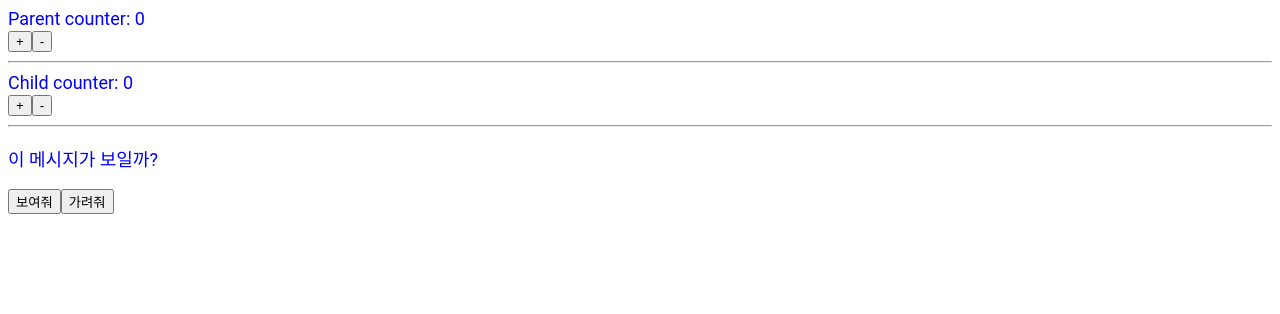
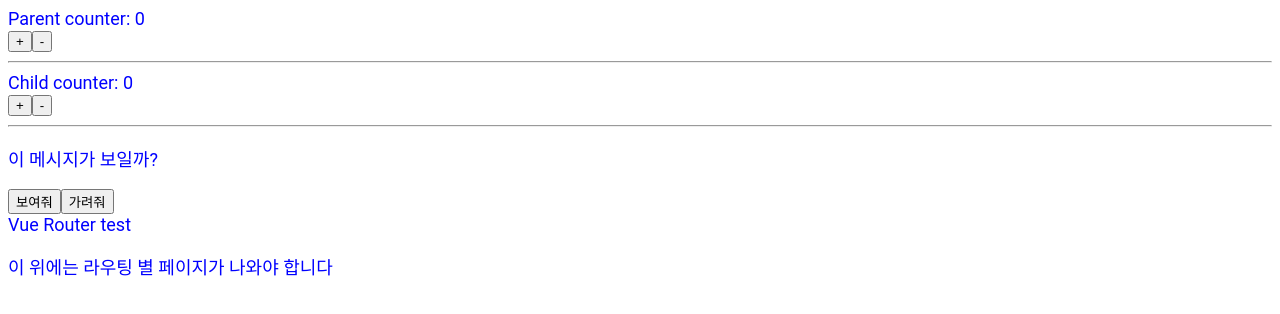
Before and after one commit to cadenzah/vue-practice, a Vue app: page / in a window 1280 px wide. Shown: the top 314 px of the page. Built offline with nearby package versions, Linux system fonts and the light colour scheme.

Commit message:
added vue-router practice codes

```diff
--- a/config/webpack.config.dev.js
+++ b/config/webpack.config.dev.js
@@ -41,7 +41,7 @@ module.exports = (env) => {
       contentBase: buildPath,
       compress: true,
       port: 3000,
-      // historyApiFallback: true,
+      historyApiFallback: true,
 
     },
     plugins: [
--- a/package.json
+++ b/package.json
@@ -28,13 +28,13 @@
     "html-webpack-plugin": "^4.5.0",
     "vue": "^2.6.12",
     "vue-loader": "^15.9.5",
+    "vue-router": "^3.4.9",
     "vue-style-loader": "^4.1.2",
     "vue-template-compiler": "^2.6.12",
+    "vuex": "^3.5.1",
     "webpack": "^5.4.0",
     "webpack-cli": "^4.2.0",
     "webpack-dev-server": "^3.11.0"
   },
-  "dependencies": {
-    "vuex": "^3.5.1"
-  }
+  "dependencies": {}
 }
--- a/src/App.vue
+++ b/src/App.vue
@@ -12,6 +12,8 @@
       -
     </button>
     <card></card>
+    <router-view></router-view>
+    <p>이 위에는 라우팅 별 페이지가 나와야 합니다</p>
   </div>
 </template>
 
--- a/src/main.js
+++ b/src/main.js
@@ -1,10 +1,12 @@
 import Vue from 'vue';
 import App from './App.vue';
 
+import router from './router';
 import store from './store';
 
 new Vue({
   el: '#app',
-  store: store,
+  router,
+  store,
   render: h => h(App),
 });
--- /dev/null
+++ b/src/pages/Root.vue
@@ -0,0 +1,13 @@
+<template>
+  <div>Vue Router test</div>
+</template>
+
+<script>
+export default {
+
+}
+</script>
+
+<style>
+
+</style>
--- /dev/null
+++ b/src/pages/Test.vue
@@ -0,0 +1,13 @@
+<template>
+  <div>Test 페이지</div>
+</template>
+
+<script>
+export default {
+
+}
+</script>
+
+<style>
+
+</style>
--- /dev/null
+++ b/src/pages/index.js
@@ -0,0 +1,7 @@
+import Root from './Root.vue';
+import Test from './Test.vue';
+
+export {
+  Root,
+  Test,
+};
--- /dev/null
+++ b/src/router/index.js
@@ -0,0 +1,12 @@
+import Vue from 'vue';
+import VueRouter from 'vue-router';
+
+import routes from './routes';
+
+Vue.use(VueRouter);
+
+export default new VueRouter({
+  mode: 'history',
+  // base: '/', // 기본값이 '/'
+  routes,
+});
--- /dev/null
+++ b/src/router/routes.js
@@ -0,0 +1,17 @@
+import {
+  Root,
+  Test,
+} from '../pages';
+
+const routes = [
+  {
+    path: '/',
+    component: Root,
+  },
+  {
+    path: '/test',
+    component: Test,
+  }
+];
+
+export default routes;
```
Also changed, not shown: 2 other files (tests, documents, lock files or other folders).
